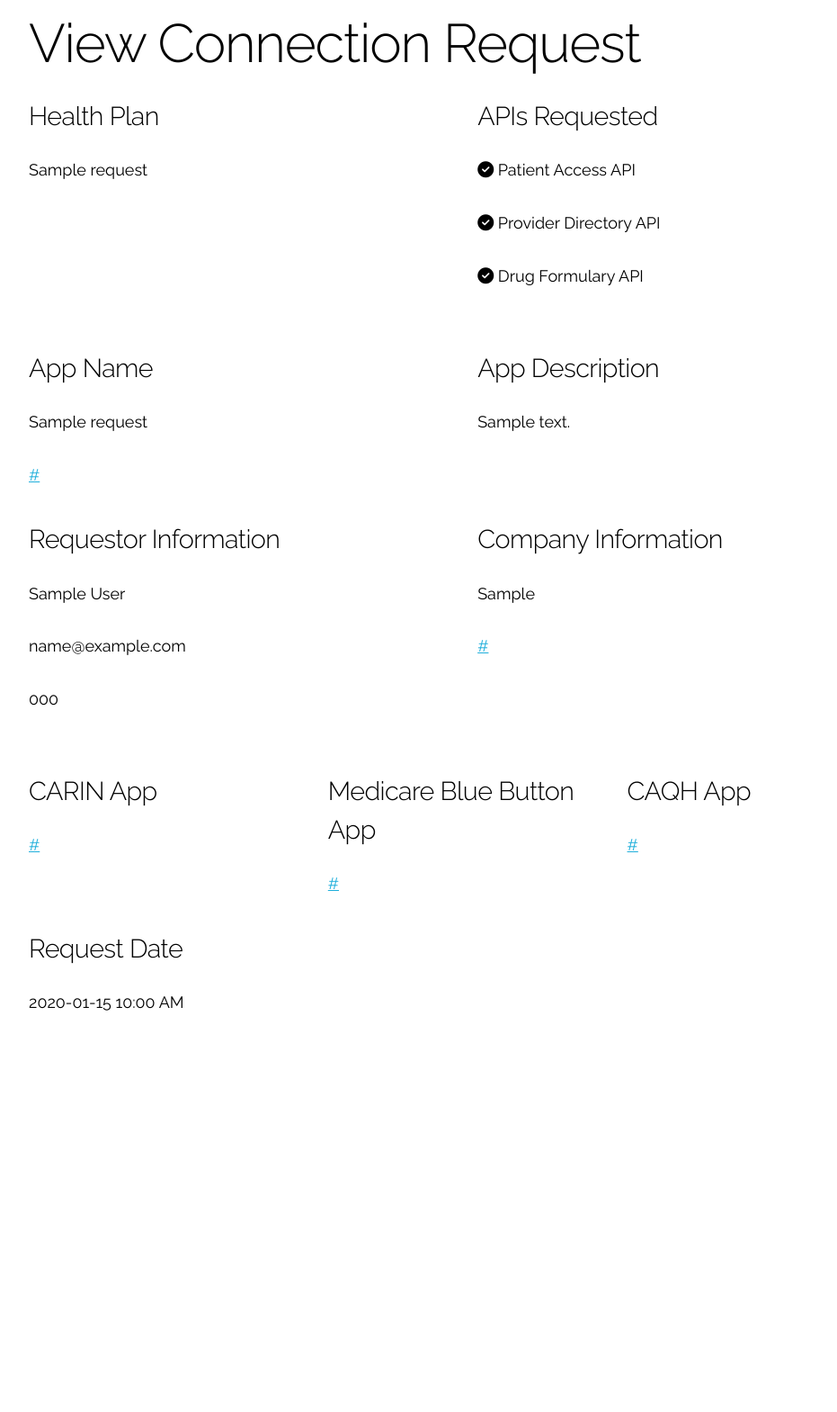
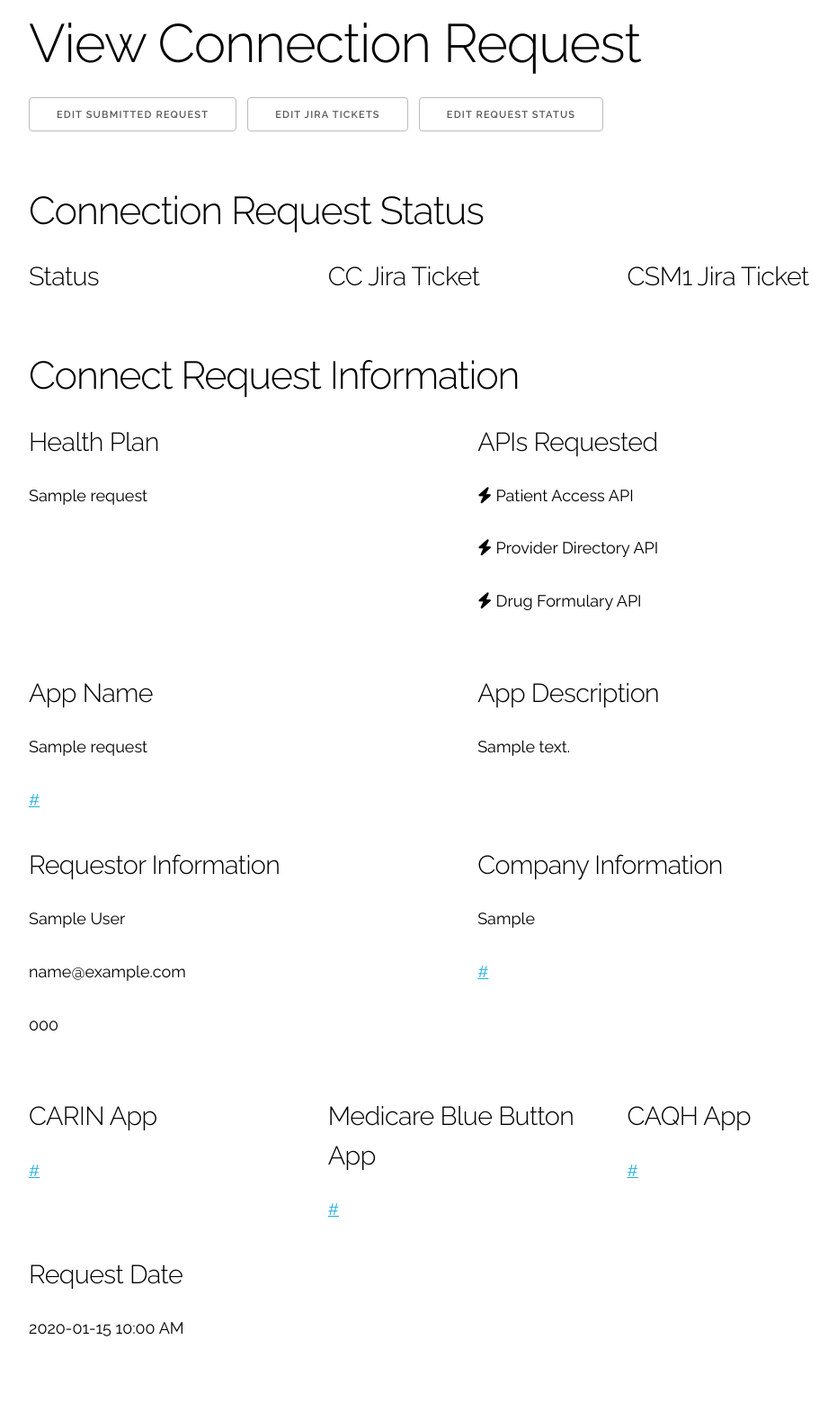
Before and after one commit to rodneygauna/H3O_Inferno, a Flask app: page /view_request/1 in a window 1280 px wide. Shown: the part 60-1629 px from the top of the page at 90% size, without its empty margins (128-1059 px from the left). Before the commit the page ends 1183 px from the top, so only its background shows below. Run offline with Flask 3, Linux system fonts and the light colour scheme; a user stored in the database is signed in; tables that the repository leaves empty hold one stand-in row (values such as "Sample post"); some libraries are stand-ins or nearby versions.

Commit message:
action changes

```diff
--- a/src/static/css/style.css
+++ b/src/static/css/style.css
@@ -278,6 +278,10 @@ form .row {
     margin-bottom: 1rem;
 }
 
+.button-group button {
+    margin-right: 1rem;
+}
+
 .button-group form {
     margin-right: 1rem;
 }
--- a/src/templates/requests/view_request.html
+++ b/src/templates/requests/view_request.html
@@ -1,6 +1,31 @@
 {% extends 'base.html' %} {% block content %}
 <div class="container">
   <h1>View Connection Request</h1>
+  <!-- Actions - Start -->
+  <div class="row">
+    <div class="button-group">
+      <button>Edit Submitted Request</button>
+      <button>Edit Jira Tickets</button>
+      <button>Edit Request Status</button>
+    </div>
+  </div>
+  <!-- Actions - End -->
+  <!-- Status - Start -->
+  <h3>Connection Request Status</h3>
+  <div class="row">
+    <div class="four columns">
+      <h5>Status</h5>
+    </div>
+    <div class="four columns">
+      <h5>CC Jira Ticket</h5>
+    </div>
+    <div class="four columns">
+      <h5>CSM1 Jira Ticket</h5>
+    </div>
+  </div>
+  <!-- Status - End -->
+  <!-- Connect Request Information - Start -->
+  <h3>Connect Request Information</h3>
   <div class="row">
     <div class="six columns">
       <h5>Health Plan</h5>
@@ -10,18 +35,11 @@
       <h5>APIs Requested</h5>
       <div>
         {% if connection_request.fhir_patient_access_api %}
-        <p>
-          <i class="fas fa-check-circle"></i><span> Patient Access API</span>
-        </p>
+        <p><i class="fas fa-bolt"></i><span> Patient Access API</span></p>
         {% endif %} {% if connection_request.fhir_provider_directory_api %}
-        <p>
-          <i class="fas fa-check-circle"></i
-          ><span> Provider Directory API</span>
-        </p>
+        <p><i class="fas fa-bolt"></i><span> Provider Directory API</span></p>
         {% endif %} {% if connection_request.fhir_drug_formulary_api %}
-        <p>
-          <i class="fas fa-check-circle"></i><span> Drug Formulary API</span>
-        </p>
+        <p><i class="fas fa-bolt"></i><span> Drug Formulary API</span></p>
         {% endif %}
       </div>
     </div>
@@ -101,5 +119,6 @@
       <p>{{ connection_request.created_date.strftime('%Y-%m-%d %I:%M %p') }}</p>
     </div>
   </div>
+  <!-- Connect Request Information - End -->
 </div>
 {% endblock content %}
```
Also changed, not shown: src/templates/requests/view_requests.html (+23 -10 lines).
